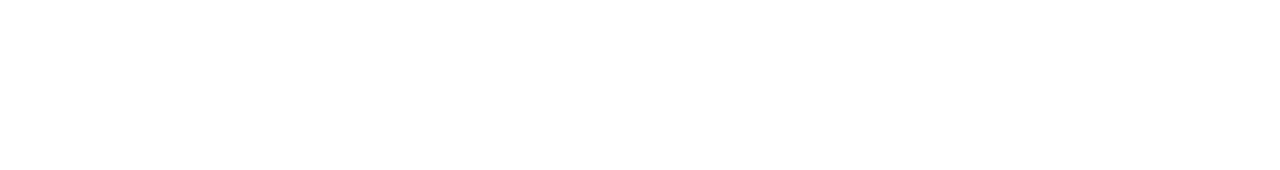
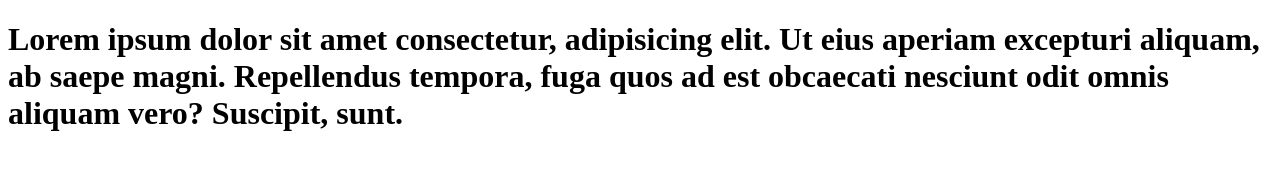
Before and after one commit to feetrus/project, a plain HTML site: page index.html in a window 1280 px wide. Drawn offline with Linux system fonts and the light colour scheme.

Commit message:
index.html mod

```diff
--- a/index.html
+++ b/index.html
@@ -7,7 +7,7 @@
 	<title>hello</title>
 </head>
 <body>
-
+	<h1>Lorem ipsum dolor sit amet consectetur, adipisicing elit. Ut eius aperiam excepturi aliquam, ab saepe magni. Repellendus tempora, fuga quos ad est obcaecati nesciunt odit omnis aliquam vero? Suscipit, sunt.</h1>
 </body>
 <script src="script.js"></script>
 </html>
```
Also changed, not shown: 1 other file.
